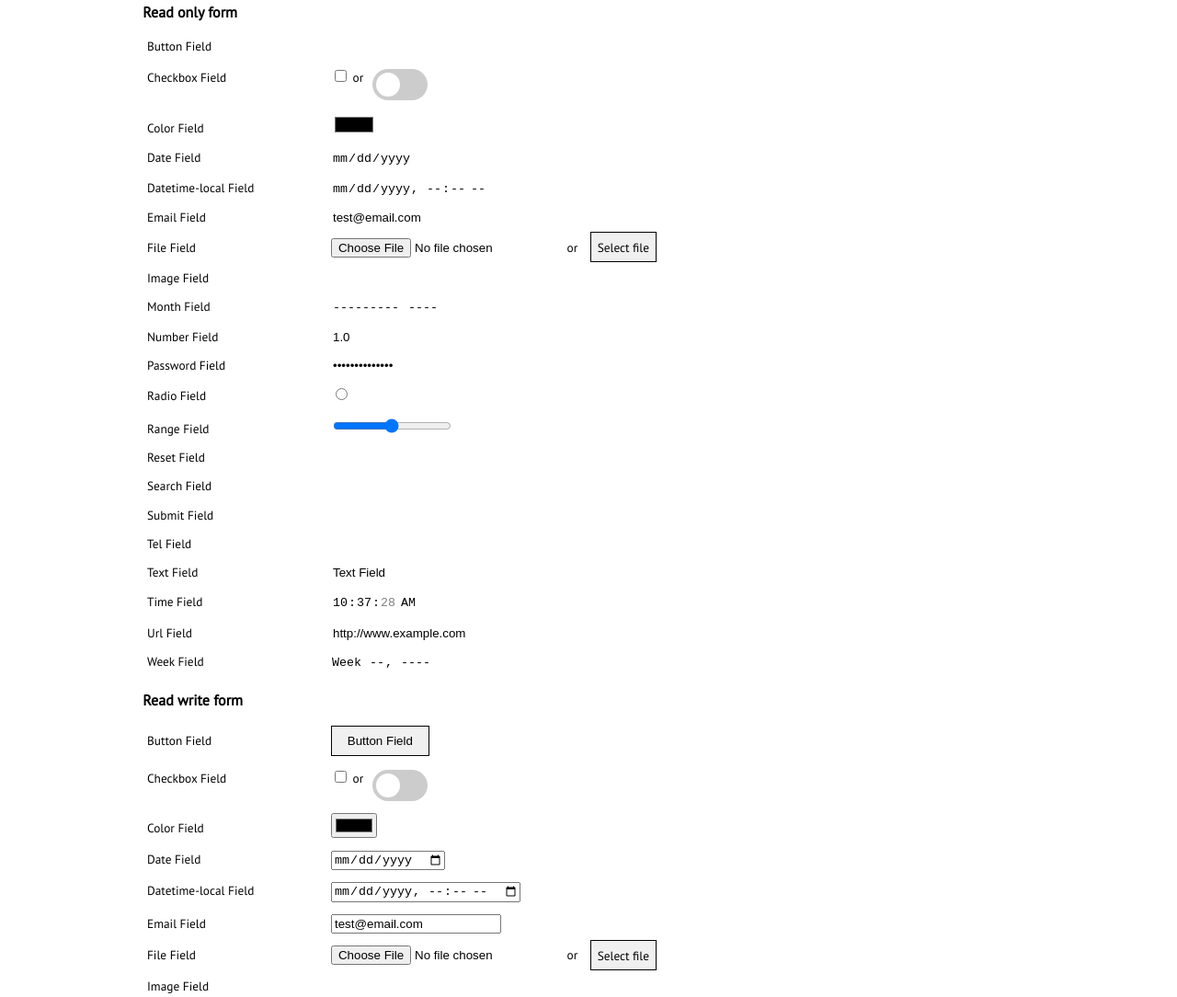
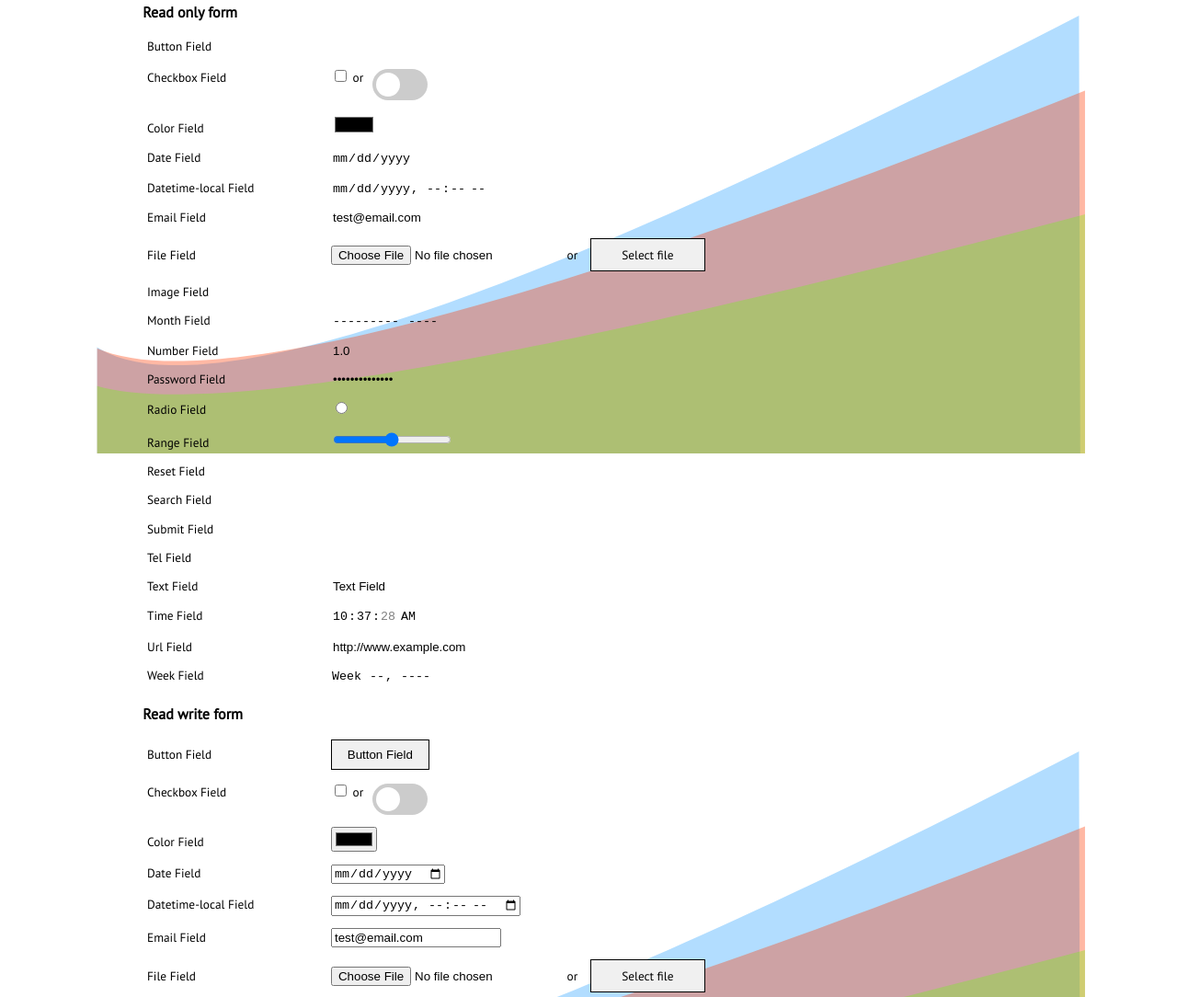
Before and after one commit to kodinsoftware/kodin-website, a plain HTML site: page theme.html in a window 1280 px wide. Shown: the part 1107-2191 px from the top of the page at 92% size. Drawn offline with Linux system fonts and the light colour scheme; files whose address does not match are found by name.

Commit message:
improvements and a basic background

```diff
--- a/css/main.css
+++ b/css/main.css
@@ -31,10 +31,13 @@
     unicode-range: U+0000-00FF, U+0131, U+0152-0153, U+02BB-02BC, U+02C6, U+02DA, U+02DC, U+2000-206F, U+2074, U+20AC, U+2122, U+2191, U+2193, U+2212, U+2215, U+FEFF, U+FFFD;
   }
 
-.light {
+body {
     font-family: 'PT Sans', sans-serif;
     font-size: 10pt;
     padding: 0 10em 0 10em;
+    background: url('../images/svg/background.svg') no-repeat right bottom;
+    background-size: 100% auto;
+    background-attachment: fixed;
 }
 
 .light hr {
@@ -64,6 +67,7 @@
     top: 0px;
     background: rgba(255, 255, 255, 0.85);
     width: 100%;
+    z-index: 1000;
 }
 
 .light nav .nav-menu {
@@ -168,9 +172,12 @@
 
 .light label>:not(span) input[type="file"]+span {
     border: thin solid black;
-    padding: 5pt;
+    padding: 6pt;
+    width: 8em;
     background-color: rgb(240, 240, 240);
     cursor: pointer;
+    display: inline-block;
+    text-align: center;
 }
 
 .light label>:not(span) input[type="file"]+span:active {
```
Also changed, not shown: images/svg/background.svg (added).
